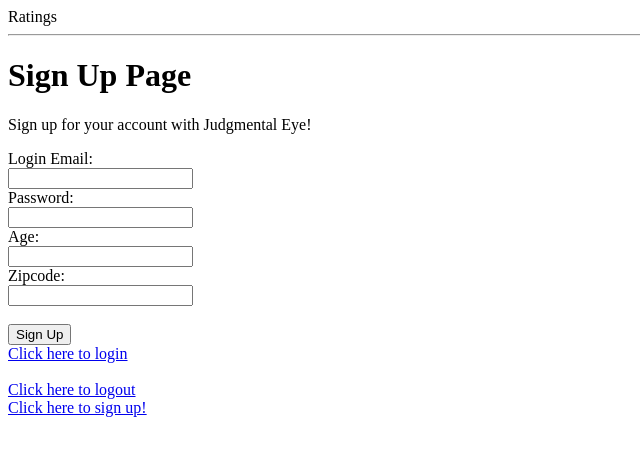
After one commit to Julzerator/ratings, a Flask app: page /to_signup in a window 1280 px wide. The commit adds this page. Shown: the top 456 px of the page, without its empty margins (0-640 px from the left). Run offline with Flask 2, Linux system fonts and the light colour scheme.

Commit message:
Added a sign up page

```diff
--- a/server.py
+++ b/server.py
@@ -69,6 +69,33 @@ def logout():
     flash("You have successfully logged out.")
     return redirect("/")
 
+@app.route('/to_signup')
+def to_signup():
+    return render_template("subscribe.html")
+
+@app.route('/signup', methods=['POST'])
+def signup():
+    """Adds a new user to the Users table"""
+
+    email = request.form["email_input"]
+    password = request.form["password_input"]
+    age = request.form["age_input"]
+    zipcode = request.form["zipcode_input"]
+
+    new_user = User(email = email,
+                    password = password,
+                    age = age,
+                    zipcode = zipcode)
+
+    db.session.add(new_user)
+    # db.session.flush()
+    db.session.commit()
+
+    flash("Thank you for signing up for Judgemental Eye!")
+
+    return render_template("login.html", email= email, password=password)
+
+
 
 if __name__ == "__main__":
     # We have to set debug=True here, since it has to be True at the point
--- a/templates/base.html
+++ b/templates/base.html
@@ -14,8 +14,9 @@
 
   {% block content %} put your content here {% endblock %}
 
-<div name="login_logout"><a href="/to_login">Click here to login</a></div>
+<div name="login_logout"><a href="/to_login">Click here to login</a></div><br>
 <a href="/logout">Click here to logout</a>
-
+<br>
+<a href="/to_signup">Click here to sign up!</a>
 </body>
 </html>
--- /dev/null
+++ b/templates/subscribe.html
@@ -0,0 +1,22 @@
+{% extends 'base.html' %}
+{% block content %}
+
+<h1>Sign Up Page</h1>
+
+<p>Sign up for your account with Judgmental Eye!</p>
+
+<form action="/signup" method="POST">
+    Login Email:<br>
+    <input type="text" name="email_input"><br>
+    Password:<br>
+    <input type="password" name="password_input"><br>
+    Age:<br>
+    <input type="number" name="age_input"><br>
+    Zipcode:<br>
+    <input type="text" name="zipcode_input"><br>
+    <br>
+    <input type="submit" value="Sign Up">
+</form>
+
+
+{% endblock %}
```
Also changed, not shown: ratings.db.
